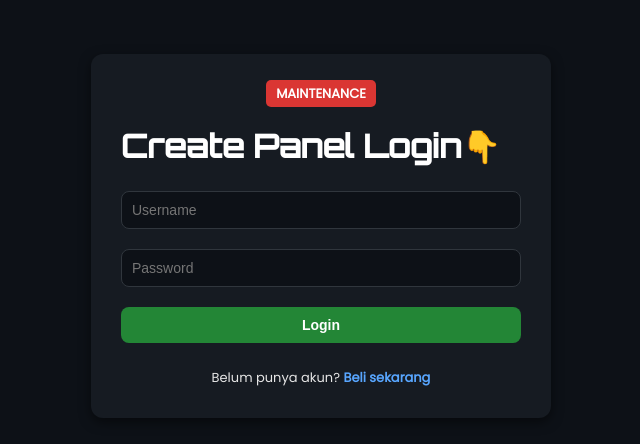
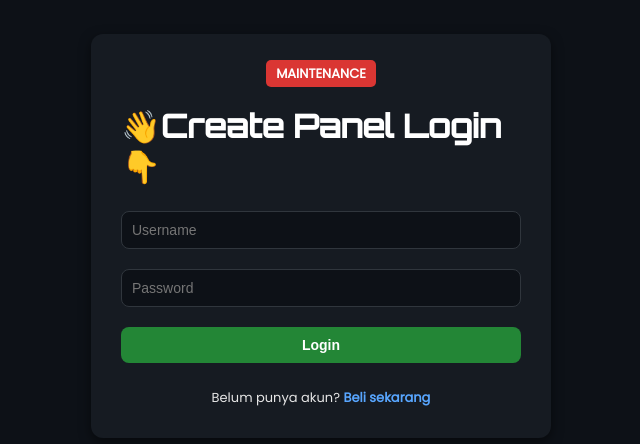
Before and after one commit to alluffyofficialshop/Webbug, a plain HTML site: page index.html in a window 1280 px wide. Shown: the part 164-608 px from the top of the page, without its empty margins (319-959 px from the left). Drawn offline with Linux system fonts and the light colour scheme; no server answers.

Commit message:
Update index.html

```diff
--- a/index.html
+++ b/index.html
@@ -145,7 +145,7 @@ button:hover { background: #2ea043; }
 <!-- LOGIN PANEL -->
 <div class="card" id="loginDiv">
   <div class="server-status" id="serverStatus">Checking server...</div>
-  <h1>Create Panel Login👇</h1>
+  <h1>👋Create Panel Login👇</h1>
   <input type="text" id="username" placeholder="Username">
   <input type="password" id="password" placeholder="Password">
   <button id="loginBtn">Login</button>
```
